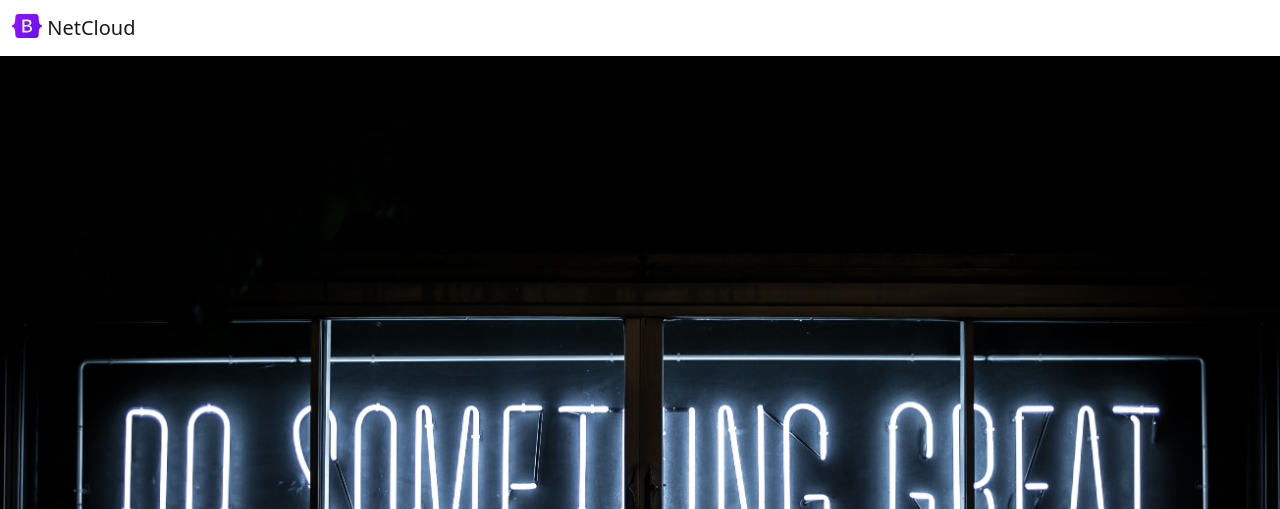
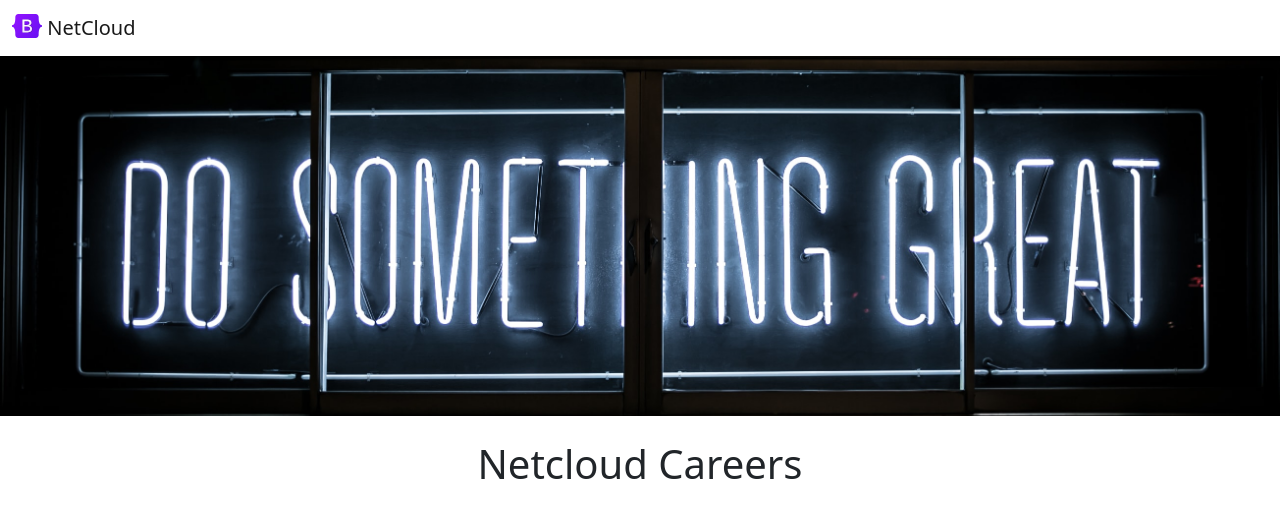
Before and after one commit to allan4931/netcloud-careers-website, a Flask app: page / in a window 1280 px wide. Shown: the top 509 px of the page. Run offline with Flask 2, Linux system fonts and the light colour scheme.

Commit message:
made some new changes

```diff
--- a/templates/home.html
+++ b/templates/home.html
@@ -6,7 +6,7 @@
     <meta name="viewport" content="width=device-width, initial-scale=1">
     <link href="https://cdn.jsdelivr.net/npm/bootstrap@5.2.0-beta1/dist/css/bootstrap.min.css" rel="stylesheet" integrity="sha384-0evHe/X+R7YkIZDRvuzKMRqM+OrBnVFBL6DOitfPri4tjfHxaWutUpFmBp4vmVor" crossorigin="anonymous">
     <style>
-      #banner {
+      #net {
         height: 360px;
         width: 100%;
         object-fit:cover;
```
Also changed, not shown: templates/jobitem.html (line endings or trailing spaces).
